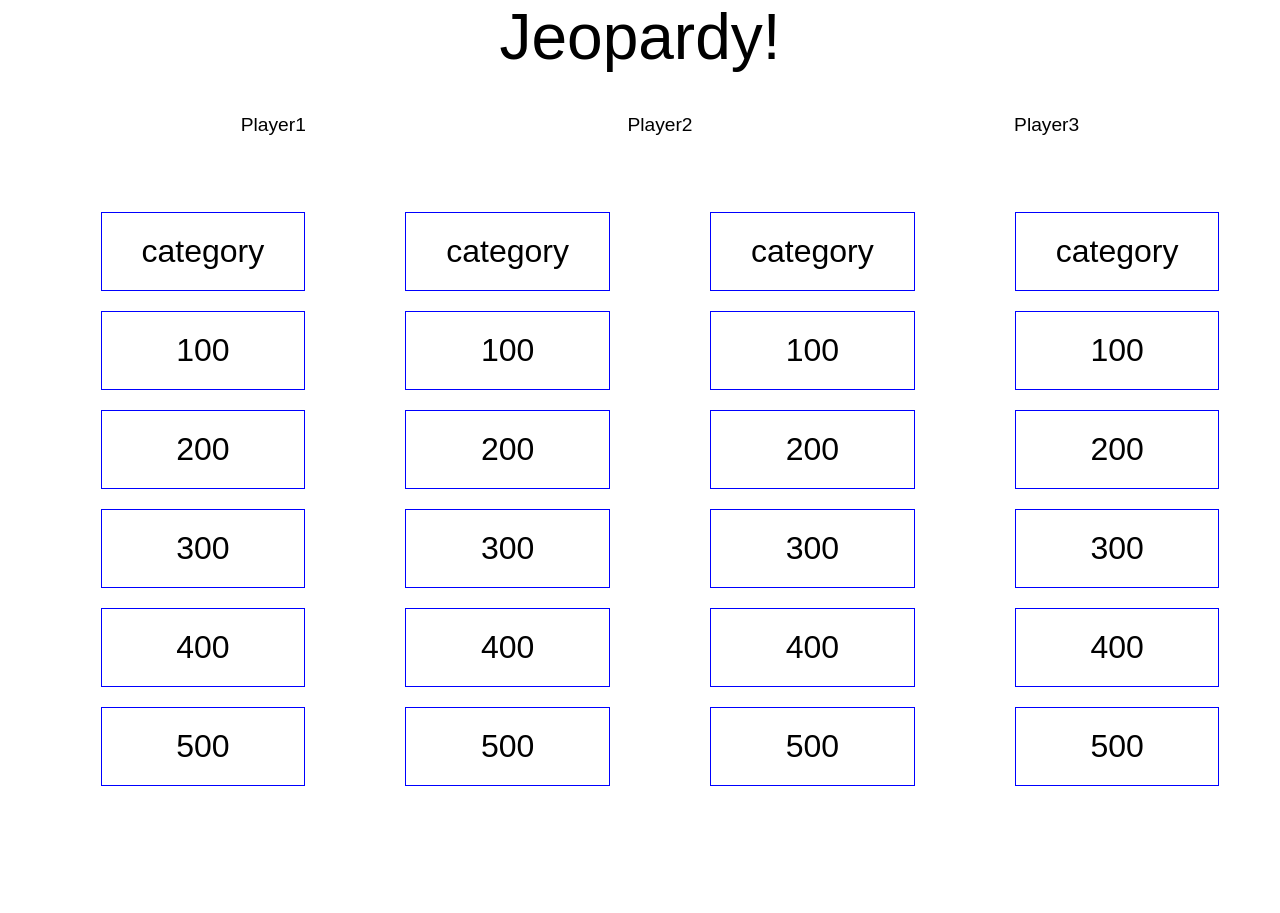
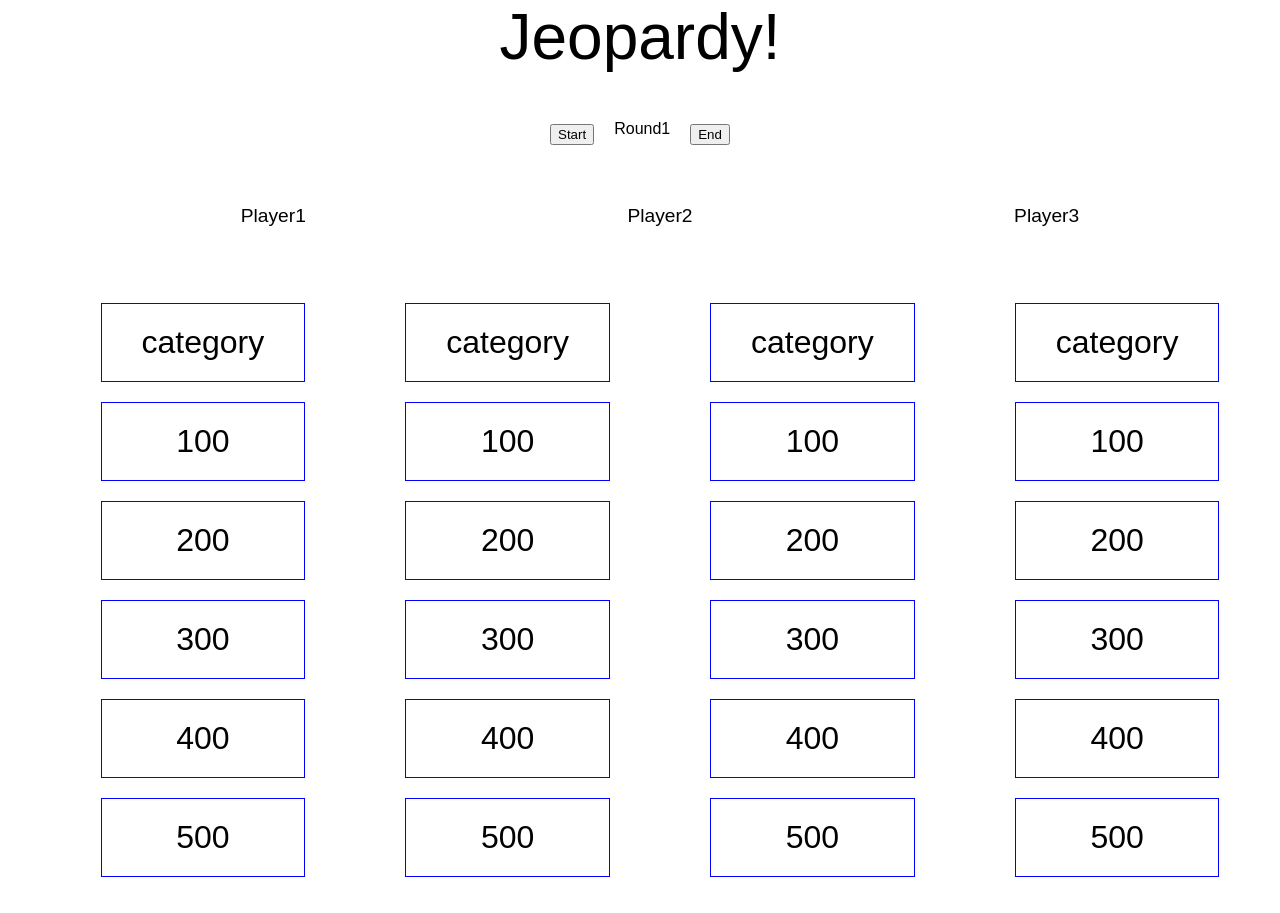
Before and after one commit to hillstew/jeopardy, a plain HTML site: page index.html in a window 1280 px wide. Before the commit the page ends 822 px from the top, so only its background shows below. Drawn offline with Linux system fonts and the light colour scheme.

Commit message:
Add round placement and buttons

```diff
--- a/index.html
+++ b/index.html
@@ -7,6 +7,11 @@
 </head>
 <body>
   <header>Jeopardy!</header>
+  <div class="btn-wrap" role="button wrapper for styling">
+    <button class="start-btn">Start</button>
+    <p>Round1</p>
+    <button class="end-btn">End</button>
+  </div>
   <ul class="players-list">
     <li>Player1</li>
     <li>Player2</li>
--- a/styles.css
+++ b/styles.css
@@ -1,11 +1,21 @@
 body {
   margin: 0;
-  font-family: ‘Raleway’, sans-serif
+  font-family: ‘Raleway’, sans-serif;
 }
 
 ul {
   list-style-position: inside;
   list-style: none;
+}
+
+.btn-wrap {
+  display: flex;
+  justify-content: center;
+  margin-top: 30px;
+}
+
+.start-btn, .end-btn {
+  margin: 20px;
 }
 
 .categories li{
```
